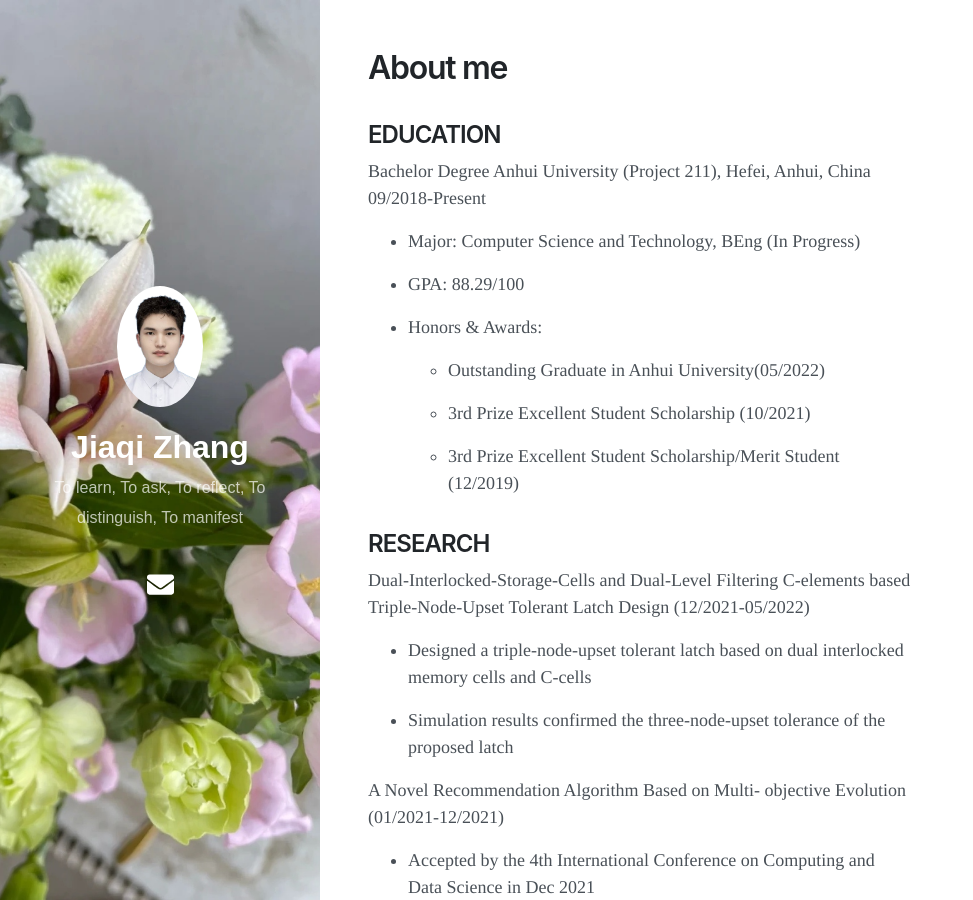
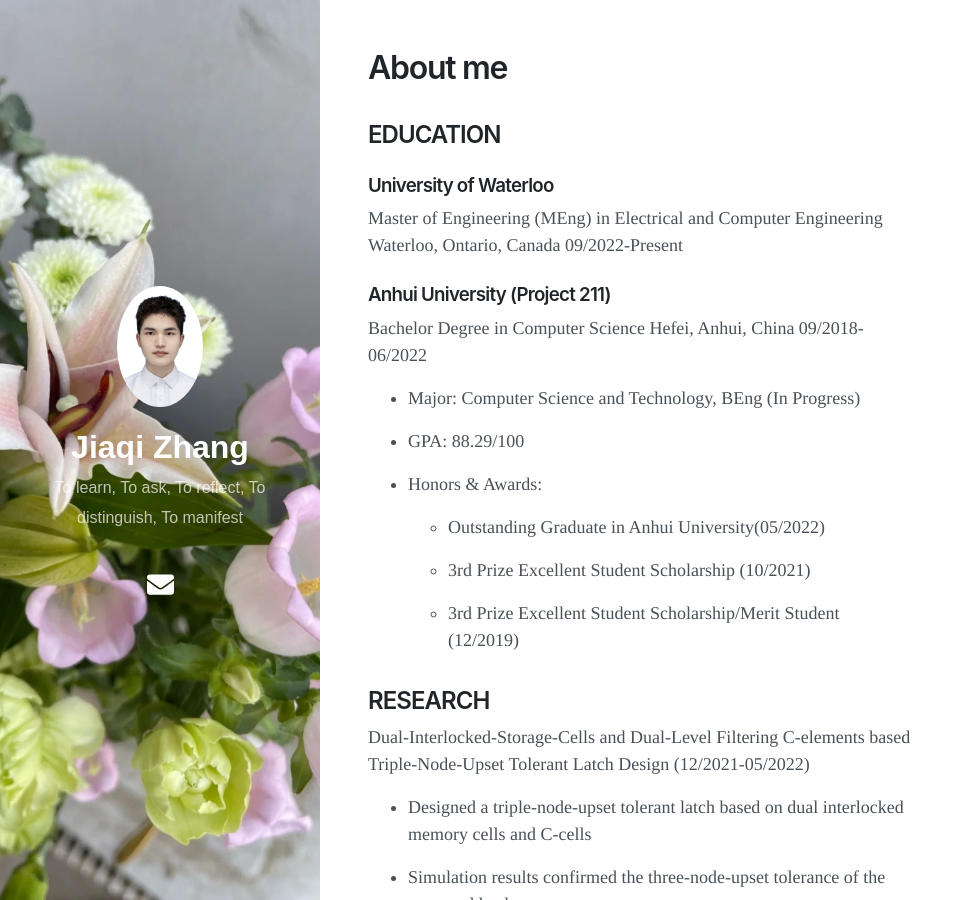
Before and after one commit to forwardPlus7/forwardPlus7.github.io, a Jekyll site: the page built from about.md, in a window 1280 px wide and 900 px high. Shown: the whole window, without its empty margins (0-973 px from the left). Built offline with Jekyll 4.4.1, drawn with Linux system fonts in a browser that asks for light colours; nearby versions of some CDN libraries.

Commit message:
Update about.md

```diff
--- a/about.md
+++ b/about.md
@@ -4,7 +4,11 @@ title: About me
 ---
 ## EDUCATION
 
-Bachelor Degree Anhui University (Project 211), Hefei, Anhui, China 09/2018-Present
+### University of Waterloo
+Master of Engineering (MEng) in Electrical and Computer Engineering    Waterloo, Ontario, Canada 09/2022-Present
+
+### Anhui University (Project 211)
+Bachelor Degree in Computer Science          Hefei, Anhui, China 09/2018-06/2022
 
 - Major: Computer Science and Technology, BEng (In Progress)
 
```
